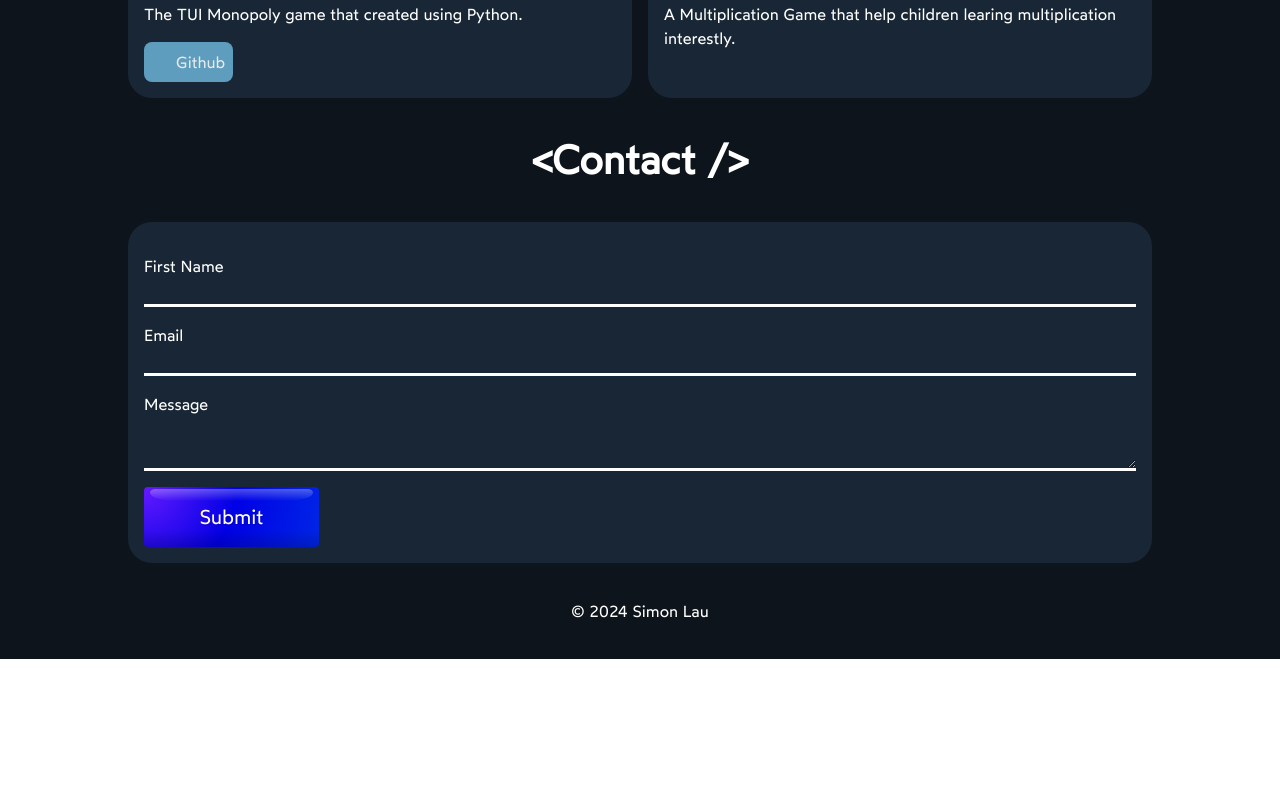
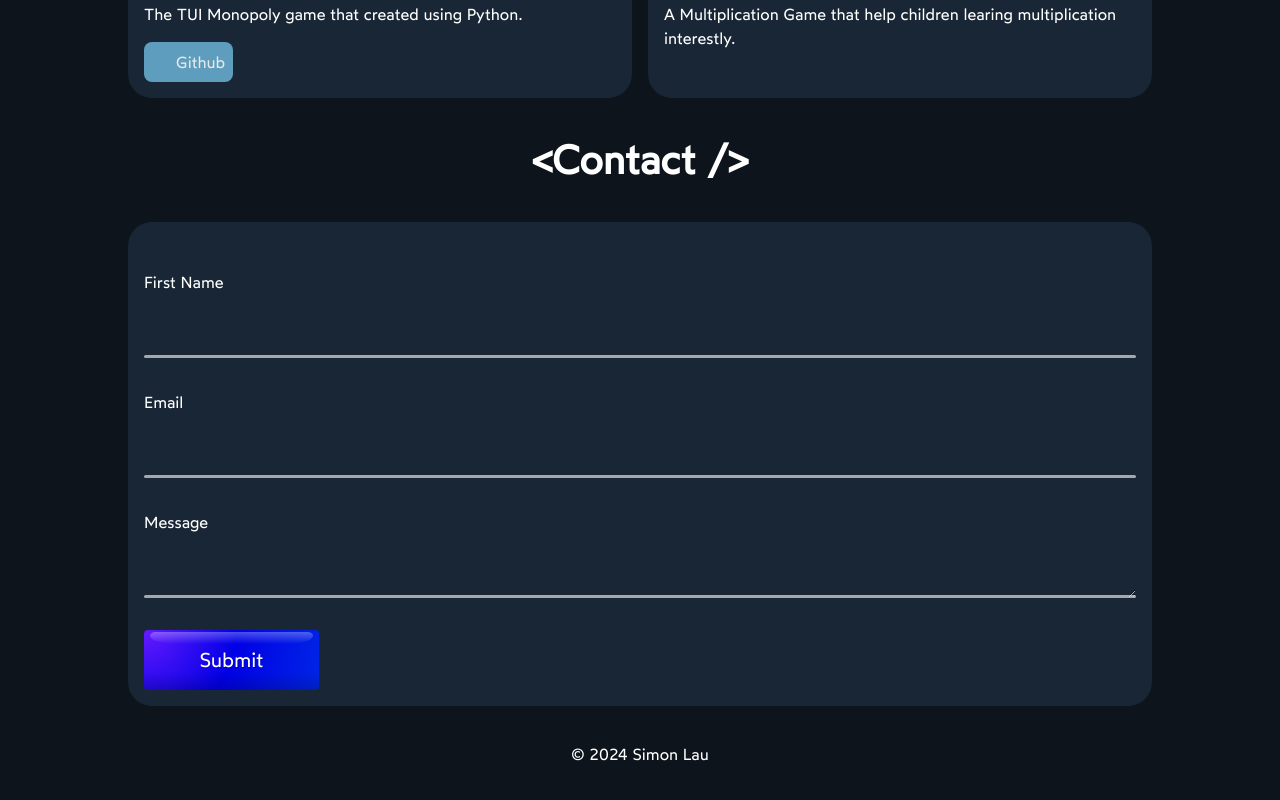
Before and after one commit to Ualnomis/portfolio, a React (Vite) app: page / in a window 1280 px wide. Shown: the part 3656-4456 px from the top of the page. Before the commit the page ends 4315 px from the top, so only its background shows below. Built offline with nearby package versions, Linux system fonts and the light colour scheme; some icons are missing.

Commit message:
feat: contact form animation

```diff
--- a/src/components/Contact/Contact.tsx
+++ b/src/components/Contact/Contact.tsx
@@ -4,6 +4,7 @@ import * as Form from '@radix-ui/react-form';
 import styled from 'styled-components';
 import { Icon } from '@iconify/react';
 import { SentResultProps } from '../../types';
+import { motion } from 'framer-motion';
 
 function Contact() {
   const [isSent, setIsSent] = React.useState<boolean>(false);
@@ -61,16 +62,17 @@ function Contact() {
           <Form.Root onSubmit={onSubmit}>
             <FormField name="name">
               <LabelMessageWrapper>
-                <Form.Label>First Name</Form.Label>
+                <FormLabel>First Name</FormLabel>
                 <FormMessage match="valueMissing">
                   Please enter your name
                 </FormMessage>
               </LabelMessageWrapper>
               <FormControl type="text" required />
+              <FormControldecorationLine />
             </FormField>
             <FormField name="email">
               <LabelMessageWrapper>
-                <Form.Label>Email </Form.Label>
+                <FormLabel>Email </FormLabel>
                 <FormMessage match="valueMissing">
                   Please enter your email
                 </FormMessage>
@@ -79,10 +81,11 @@ function Contact() {
                 </FormMessage>
               </LabelMessageWrapper>
               <FormControl type="email" required />
+              <FormControldecorationLine />
             </FormField>
             <FormField name="message">
               <LabelMessageWrapper>
-                <Form.Label>Message </Form.Label>
+                <FormLabel>Message </FormLabel>
                 <FormMessage match="valueMissing">
                   Please enter your message
                 </FormMessage>
@@ -90,6 +93,7 @@ function Contact() {
               <FormControl asChild required>
                 <TextArea></TextArea>
               </FormControl>
+              <FormControldecorationLine />
             </FormField>
             <FormSubmit>Submit</FormSubmit>
           </Form.Root>
@@ -141,9 +145,10 @@ const TextArea = styled.textarea`
 `;
 
 const FormField = styled(Form.Field)`
+  position: relative;
   display: flex;
   flex-direction: column;
-  margin: 16px 0;
+  margin: 32px 0;
 `;
 
 const FormControl = styled(Form.Control)`
@@ -151,9 +156,11 @@ const FormControl = styled(Form.Control)`
   border: 0;
   background: inherit;
   color: inherit;
-  border-bottom: white solid 3px;
+  min-height: 64px;
+  font-size: 1.25rem;
 
   &:focus {
+    outline: none;
   }
 `;
 
@@ -226,4 +233,28 @@ const FormMessage = styled(Form.Message)`
   color: var(--color-error);
 `;
 
+const FormLabel = styled(Form.Label)`
+  ${FormField}:focus-within & {
+    color: var(--color-primary);
+  }
+`;
+
+const FormControldecorationLine = styled(motion.div)`
+  position: absolute;
+  left: 0px;
+  right: 0px;
+  bottom: 0px;
+  pointer-events: none;
+  height: 3px;
+  border-radius: 2px;
+  background: var(--color-text);
+  opacity: 0.6;
+
+  ${FormField}:focus-within & {
+    background: var(--color-primary);
+    transform: translateY(10px);
+    transition: transform 250ms ease-in-out;
+  }
+`;
+
 export default Contact;
```
